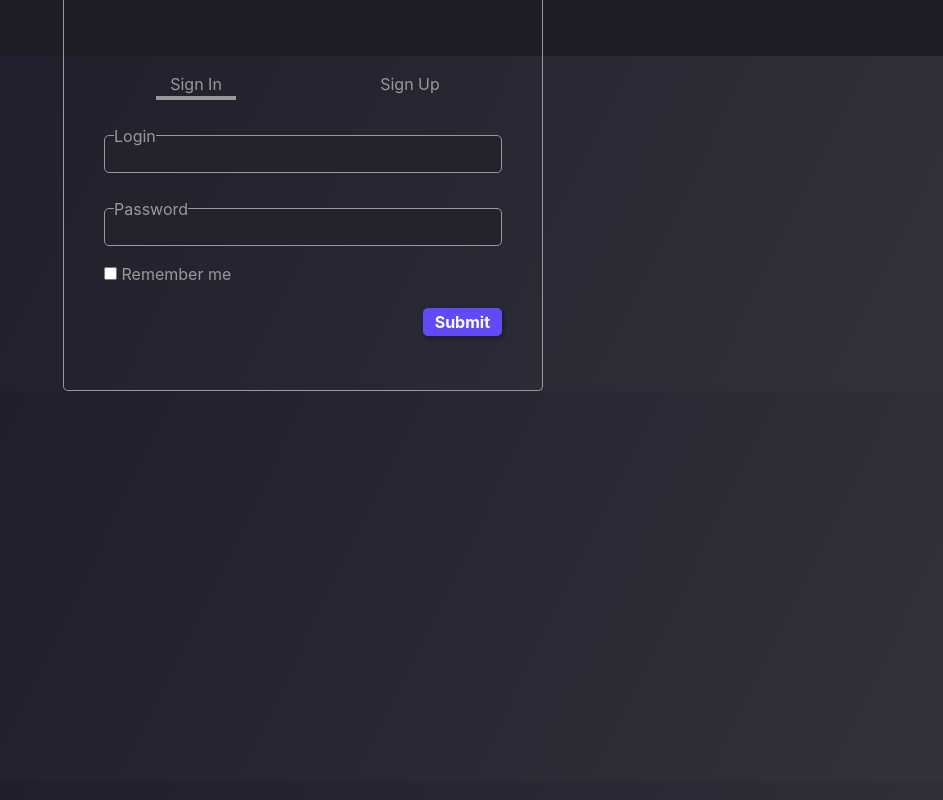
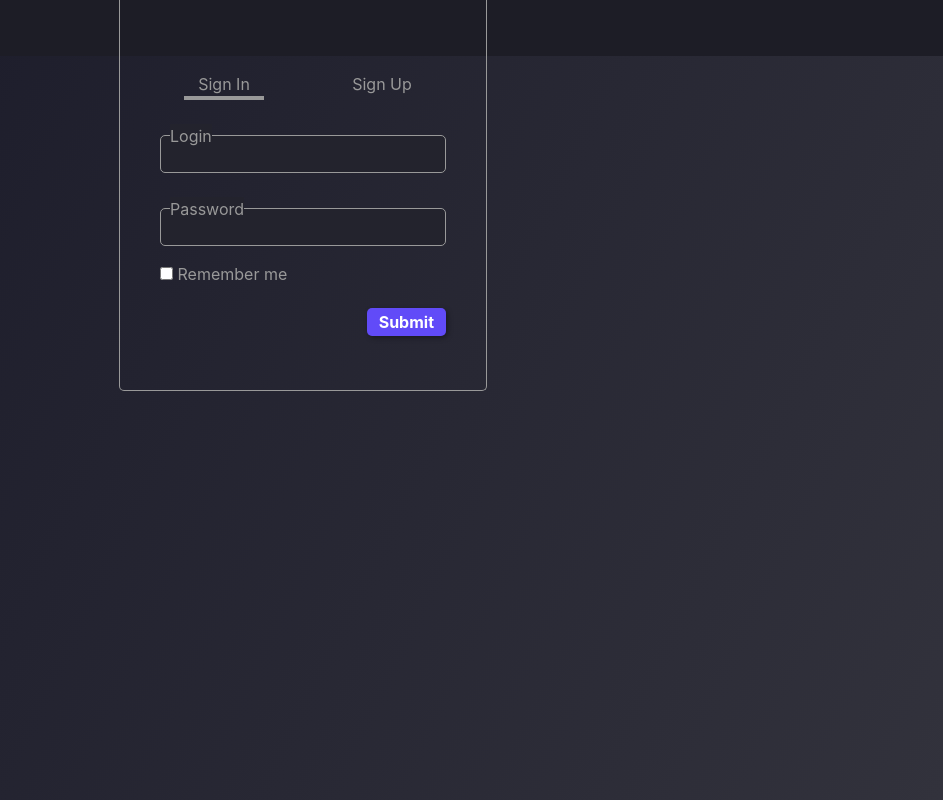
Before and after one commit to TrueChat/Frontend, a React (Create React App) app: page / in a window 1280 px wide. Shown: the whole page, without its empty margins (337-1280 px from the left). Built offline with nearby package versions, Linux system fonts and the light colour scheme; the HTML template or start-up script is replaced by a standard one.

Commit message:
changed form-width, fixed body height

```diff
--- a/src/pages/auth/AuthenticationPage.scss
+++ b/src/pages/auth/AuthenticationPage.scss
@@ -4,6 +4,11 @@ $AUTH_PAGE_BG_COLOR: rgba(35, 35, 45, 1);
 
 body {
   background: linear-gradient(116.025389464351deg, rgba(25, 25, 40, 1) 0%, rgba(50, 50, 60, 1) 100%);
+  height: 100%;
+}
+
+html {
+  height: 100%;
 }
 
 .Authentication-page {
@@ -21,7 +26,7 @@ body {
   }
 
   .form-container {
-    max-width: 30rem;
+    max-width: 23rem;
     margin: 0 auto;
     padding-top: $header-height - 1.5rem;
 
```
